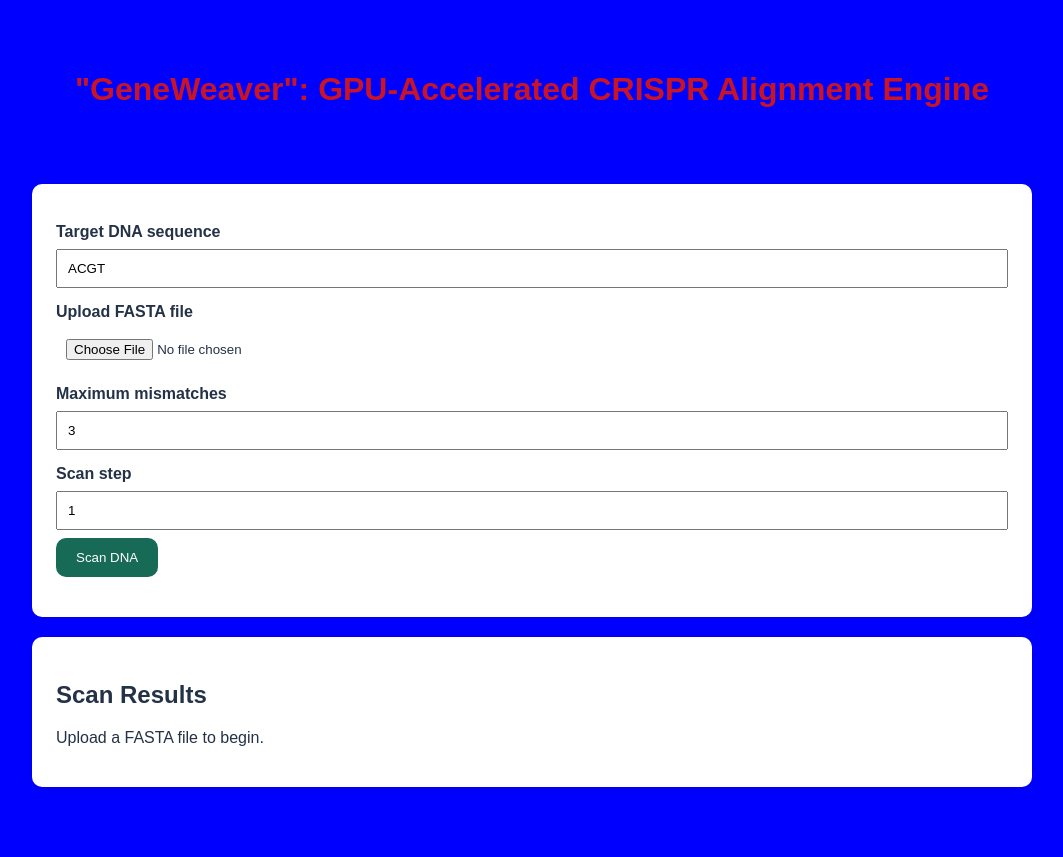
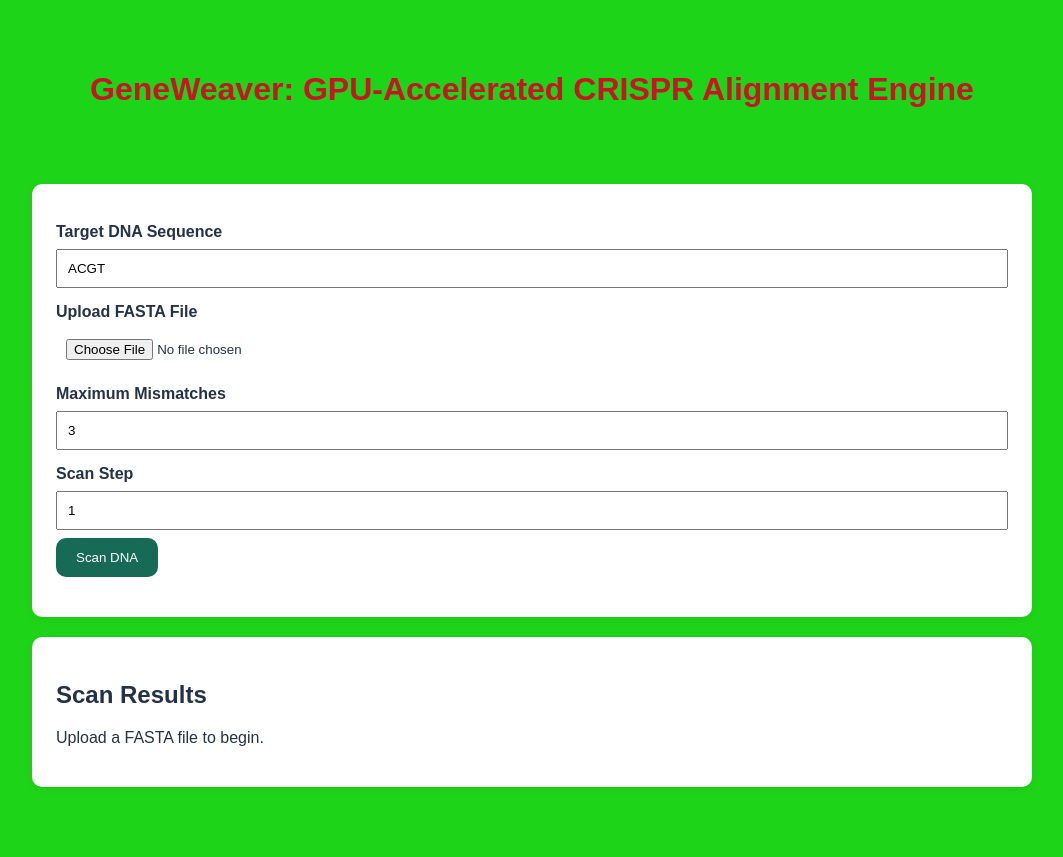
Before and after one commit to bobbadilakshmi10-cmyk/GeneWeaver, a Flask app: page / in a window 1280 px wide. Shown: the whole page, without its empty margins (108-1171 px from the left). Run offline with Flask 3, Linux system fonts and the light colour scheme.

Commit message:
index.html

```diff
--- a/templates/index.html
+++ b/templates/index.html
@@ -1,39 +1,40 @@
 
 <!DOCTYPE html>
 <html lang="en">
+
 <head>
     <!-- Define character encoding -->
     <meta charset="UTF-8">
 
-    <!-- Make the webpage responsive on different devices -->
+    <!-- Make webpage responsive -->
     <meta name="viewport" content="width=device-width, initial-scale=1.0">
 
-    <!-- Set the browser tab title -->
-    <title>"GeneWeaver": GPU-Accelerated CRISPR Alignment Engine </title>
+    <!-- Browser tab title -->
+    <title>GeneWeaver: GPU-Accelerated CRISPR Alignment Engine</title>
 
+    <!-- Browser tab icon -->
+    <link rel="icon" type="image/jpeg"
+          href="{{ url_for('static', filename='images.jpg') }}">
 
-<!-- Browser tab icon -->
-<link rel="icon" type="images.jpg"
-      href="{{ url_for('static', filename='images.jpg') }}">
+    <!-- CSS styling -->
+    <style>
 
-    <!-- CSS styles for the webpage -->
-    <style>
-        /* Set the overall page layout and appearance */
+        /* Overall webpage styling */
         body {
             font-family: Arial, sans-serif;
             max-width: 1000px;
             margin: 30px auto;
             padding: 20px;
-            background: blue;
+            background: #1ed418;
             color: #243247;
         }
 
-        /* Style the main heading */
+        /* Main heading */
         h1 {
             color: #c91426;
         }
 
-        /* Style the form and results panels */
+        /* Form and results panels */
         .panel {
             background: white;
             padding: 24px;
@@ -42,28 +43,28 @@
             box-shadow: 0 2px 8px #00000010;
         }
 
-        /* Display labels on separate lines */
+        /* Label styling */
         label {
             display: block;
             margin-top: 15px;
             font-weight: bold;
         }
 
-        /* Add spacing inside input fields and buttons */
+        /* Input and button spacing */
         input, button {
             margin-top: 8px;
             padding: 10px;
             box-sizing: border-box;
         }
 
-        /* Make text, number, and file inputs full width */
+        /* Full-width input fields */
         input[type="text"],
         input[type="number"],
         input[type="file"] {
             width: 100%;
         }
 
-        /* Style the scan button */
+        /* Scan button styling */
         button {
             background: #176b56;
             color: white;
@@ -73,189 +74,229 @@
             padding: 12px 20px;
         }
 
-        /* Keep long status messages within the page */
+        /* Disabled button styling */
+        button:disabled {
+            opacity: 0.6;
+            cursor: not-allowed;
+        }
+
+        /* Status message */
         #message {
             margin-top: 15px;
             overflow-wrap: anywhere;
         }
 
-        /* Allow horizontal scrolling for wide tables */
+        /* Responsive table container */
         .table-container {
             overflow-x: auto;
         }
 
-        /* Set the table width and remove gaps between borders */
+        /* Results table */
         table {
             border-collapse: collapse;
             width: 100%;
             background: white;
         }
 
-        /* Style table headings and data cells */
+        /* Table cells */
         th, td {
             border: 1px solid #ddd;
             padding: 10px;
             text-align: left;
         }
 
-        /* Highlight the table header row */
+        /* Table header */
         th {
             background: #176b56;
             color: white;
         }
+
     </style>
 </head>
 
 <body>
-    <!-- Display the project title and introduction -->
-    <center><h1>"GeneWeaver": GPU-Accelerated CRISPR Alignment Engine </h1></center>
+
+    <!-- Project heading -->
+    <center>
+        <h1>GeneWeaver: GPU-Accelerated CRISPR Alignment Engine</h1>
+    </center>
+
+    <!-- Project introduction -->
     <marquee behavior="scroll" direction="right" scrollamount="4">
-    <p>Upload a FASTA file and scan for target DNA matches.</p>
-</marquee>
+        <p>Upload a FASTA file and scan for target DNA matches.</p>
+    </marquee>
 
-    <!-- Panel containing the DNA scanning form -->
+    <!-- DNA scanning form panel -->
     <div class="panel">
 
-        <!-- Collect the target sequence and scanning settings -->
         <form id="scanForm">
 
-            <!-- Input field for the target DNA sequence -->
-            <label for="target">Target DNA sequence</label>
-            <input id="target" name="target" type="text"
-                   value="ACGT" required>
+            <!-- Target DNA input -->
+            <label for="target">Target DNA Sequence</label>
+            <input id="target" name="target"
+                   type="text" value="ACGT" required>
 
-            <!-- Allow the user to upload a FASTA file -->
-            <label for="fasta_file">Upload FASTA file</label>
+            <!-- FASTA file upload -->
+            <label for="fasta_file">Upload FASTA File</label>
             <input id="fasta_file" name="fasta_file"
                    type="file" accept=".fa,.fasta,.fna" required>
 
-            <!-- Set the maximum number of allowed mismatches -->
-            <label for="max_mismatches">Maximum mismatches</label>
+            <!-- Maximum allowed mismatches -->
+            <label for="max_mismatches">Maximum Mismatches</label>
             <input id="max_mismatches" name="max_mismatches"
                    type="number" value="3" min="0" required>
 
-            <!-- Set the step between consecutive scan positions -->
-            <label for="step">Scan step</label>
+            <!-- DNA scanning step -->
+            <label for="step">Scan Step</label>
             <input id="step" name="step"
                    type="number" value="1" min="1" required>
 
-            <!-- Submit the form to start DNA scanning -->
-            <button type="submit" id="scanButton">Scan DNA</button>
+            <!-- Submit scan form -->
+            <button type="submit" id="scanButton">
+                Scan DNA
+            </button>
+
         </form>
 
-        <!-- Display success messages, errors, and scan status -->
+        <!-- Display status and error messages -->
         <p id="message" role="status"></p>
+
     </div>
 
-    <!-- Panel displaying the DNA analysis results -->
+    <!-- DNA results panel -->
     <div class="panel">
+
         <h2>Scan Results</h2>
 
-        <!-- Display the number of sequences and matches -->
+        <!-- Display scan summary -->
         <p id="summary">Upload a FASTA file to begin.</p>
 
-        <!-- Make the results table scrollable on small screens -->
+        <!-- Results table -->
         <div class="table-container">
 
-            <!-- JavaScript dynamically adds table headings and results -->
             <table id="resultsTable">
+
+                <!-- JavaScript creates headings -->
                 <thead></thead>
+
+                <!-- JavaScript displays DNA results -->
                 <tbody></tbody>
+
             </table>
+
         </div>
+
     </div>
 
-    <!-- JavaScript handles form submission and displays scan results -->
+    <!-- JavaScript functionality -->
     <script>
-        // Get references to the HTML elements
+
+        // Get HTML elements
         const form = document.getElementById("scanForm");
         const message = document.getElementById("message");
         const summary = document.getElementById("summary");
         const button = document.getElementById("scanButton");
-        const tableHead = document.querySelector("#resultsTable thead");
-        const tableBody = document.querySelector("#resultsTable tbody");
 
-        // Run this function when the user submits the form
-        form.addEventListener("submit", async function (event) {
+        const tableHead =
+            document.querySelector("#resultsTable thead");
 
-            // Prevent the browser from reloading the page
+        const tableBody =
+            document.querySelector("#resultsTable tbody");
+
+        // Handle form submission
+        form.addEventListener("submit", async function(event) {
+
+            // Prevent page reload
             event.preventDefault();
 
-            // Display a scanning message
+            // Display scanning message
             message.textContent = "Scanning DNA. Please wait...";
 
-            // Clear the previous summary and table results
+            // Clear previous results
             summary.textContent = "";
             tableHead.replaceChildren();
             tableBody.replaceChildren();
 
-            // Disable the button to prevent repeated submissions
+            // Disable button during scanning
             button.disabled = true;
 
             try {
-                // Collect all form values, including the uploaded file
+
+                // Collect form data
                 const formData = new FormData(form);
 
-                // Send the form data to the Flask backend API
+                // Send data to Flask backend
                 const response = await fetch("/api/analyze", {
                     method: "POST",
                     body: formData
                 });
 
-                // Convert the server response into a JavaScript object
+                // Convert response into JSON
                 const data = await response.json();
 
-                // Handle errors returned by the backend
+                // Check backend errors
                 if (!response.ok) {
-                    throw new Error(data.error || "DNA scan failed.");
+                    throw new Error(
+                        data.error || "DNA scan failed."
+                    );
                 }
 
-                // Display the message returned by the server
+                // Display backend message
                 message.textContent = data.message;
 
-                // Display the number of sequences scanned and matches found
+                // Display scan summary
                 summary.textContent =
                     "Sequences scanned: " + data.sequence_count +
                     " | Total matches: " + data.results_count;
 
-                // Display a message if no matching regions were found
+                // Check whether results exist
                 if (!data.results || data.results.length === 0) {
-                    tableBody.innerHTML =
-                        '<tr><td>No matching DNA regions found.</td></tr>';
+
+                    const row = document.createElement("tr");
+                    const cell = document.createElement("td");
+
+                    cell.textContent =
+                        "No matching DNA regions found.";
+
+                    row.appendChild(cell);
+                    tableBody.appendChild(row);
+
                     return;
                 }
 
-                // Get the column names from the first result object
+                // Get column names from first result
                 const columns = Object.keys(data.results[0]);
 
-                // Create a new table header row
+                // Create table header row
                 const headerRow = document.createElement("tr");
 
-                // Create a heading cell for each result column
-                columns.forEach(function (column) {
+                // Create each table heading
+                columns.forEach(function(column) {
+
                     const th = document.createElement("th");
 
-                    // Set the column name as the heading text
                     th.textContent = column;
 
-                    // Add the heading to the row
                     headerRow.appendChild(th);
+
                 });
 
-                // Add the header row to the table
+                // Add header to table
                 tableHead.appendChild(headerRow);
 
-                // Process each DNA match returned by the backend
-                data.results.forEach(function (result) {
-                    // Create a new table row
+                // Display every DNA matching result
+                data.results.forEach(function(result) {
+
                     const row = document.createElement("tr");
 
-                    // Add each result value to its corresponding cell
-                    columns.forEach(function (column) {
+                    // Create cells for each result column
+                    columns.forEach(function(column) {
+
                         const cell = document.createElement("td");
+
                         const value = result[column];
 
-                        // Convert the value into safe displayable text
+                        // Convert result values into text
                         cell.textContent =
                             value === null || value === undefined
                                 ? ""
@@ -263,30 +304,39 @@
                                     ? JSON.stringify(value)
                                     : String(value);
 
-                        // Add the cell to the current row
                         row.appendChild(cell);
+
                     });
 
-                    // Add the completed row to the results table
+                    // Add completed row to table
                     tableBody.appendChild(row);
+
                 });
 
-                // Inform the user if only some of the matches are displayed
+                // Inform user when results are limited
                 if (data.results_count > data.results.length) {
+
                     message.textContent +=
-                        " Showing the first " + data.results.length +
-                        " results.";
+                        " Showing the first " +
+                        data.results.length + " results.";
+
                 }
 
-            } catch (error) {
-                // Display an error if the request or processing fails
+            } catch(error) {
+
+                // Display error message
                 message.textContent = "Error: " + error.message;
 
             } finally {
-                // Re-enable the scan button after processing finishes
+
+                // Enable button after scanning
                 button.disabled = false;
+
             }
+
         });
+
     </script>
+
 </body>
 </html>
```
